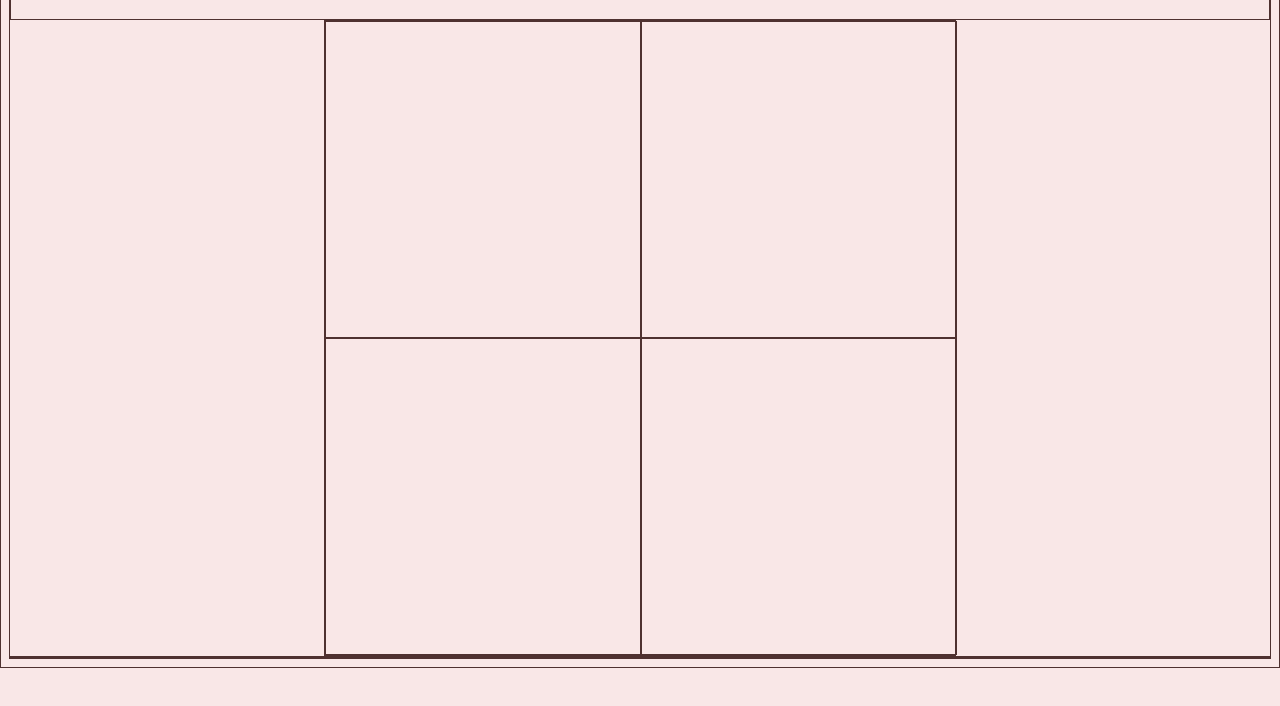
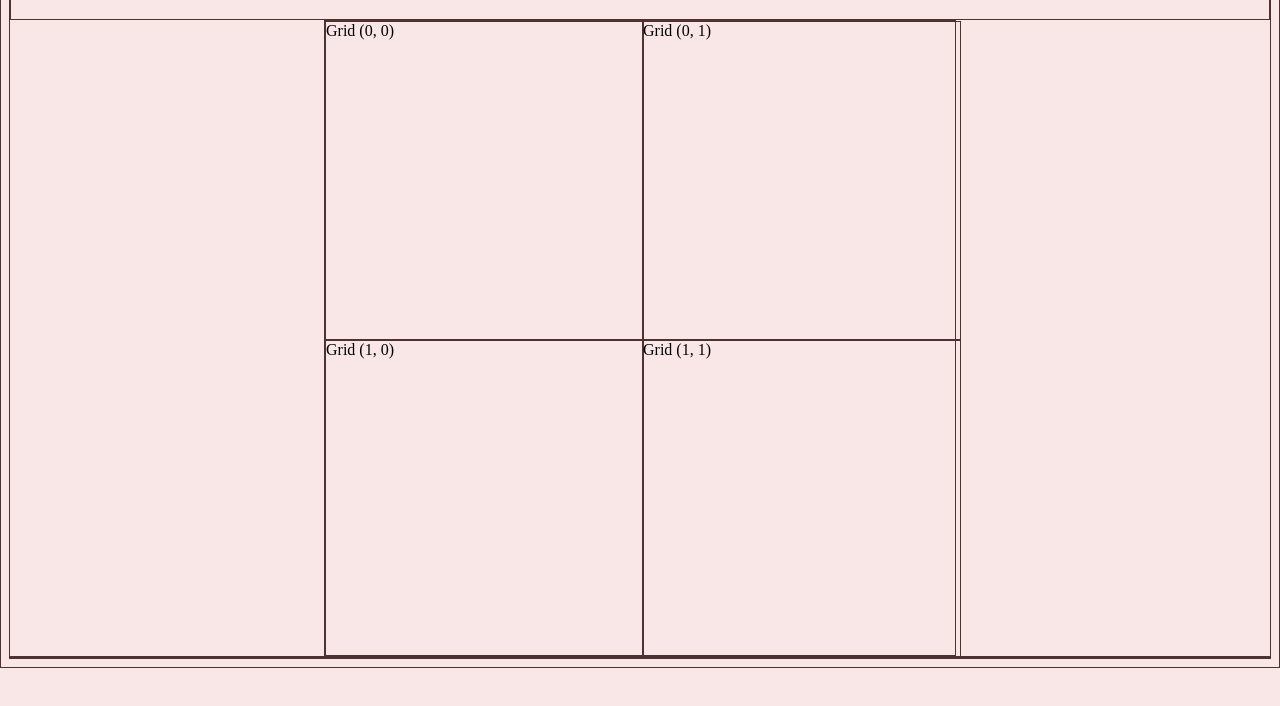
Before and after one commit to Werefox22/BrowserGame, a plain HTML site: page index.html in a window 1280 px wide. Shown: the part 74-780 px from the top of the page. Drawn offline with Linux system fonts and the light colour scheme.

Commit message:
Changed the aspect ratio stlying to allow for content in the grid boxes

```diff
--- a/script.js
+++ b/script.js
@@ -21,6 +21,7 @@ function main() {
 				let grid = document.createElement("div")
 
 				grid.classList.add("grid")
+				grid.textContent = `Grid (${x}, ${y})`
 
 				gameBox.append(grid)
 			}
--- a/style.css
+++ b/style.css
@@ -23,5 +23,5 @@ body {
 
 .grid {
 	width: 100%;
-	padding-bottom: 100%;
+	aspect-ratio: 1 / 1;
 }
```
